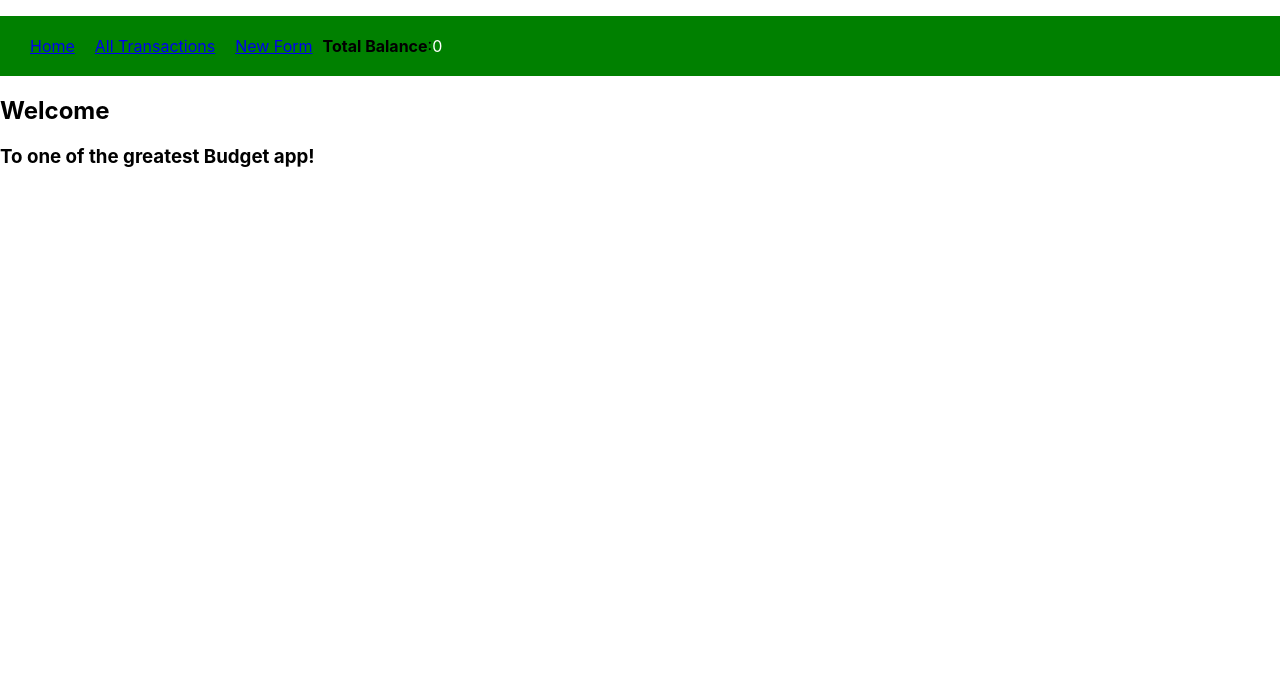
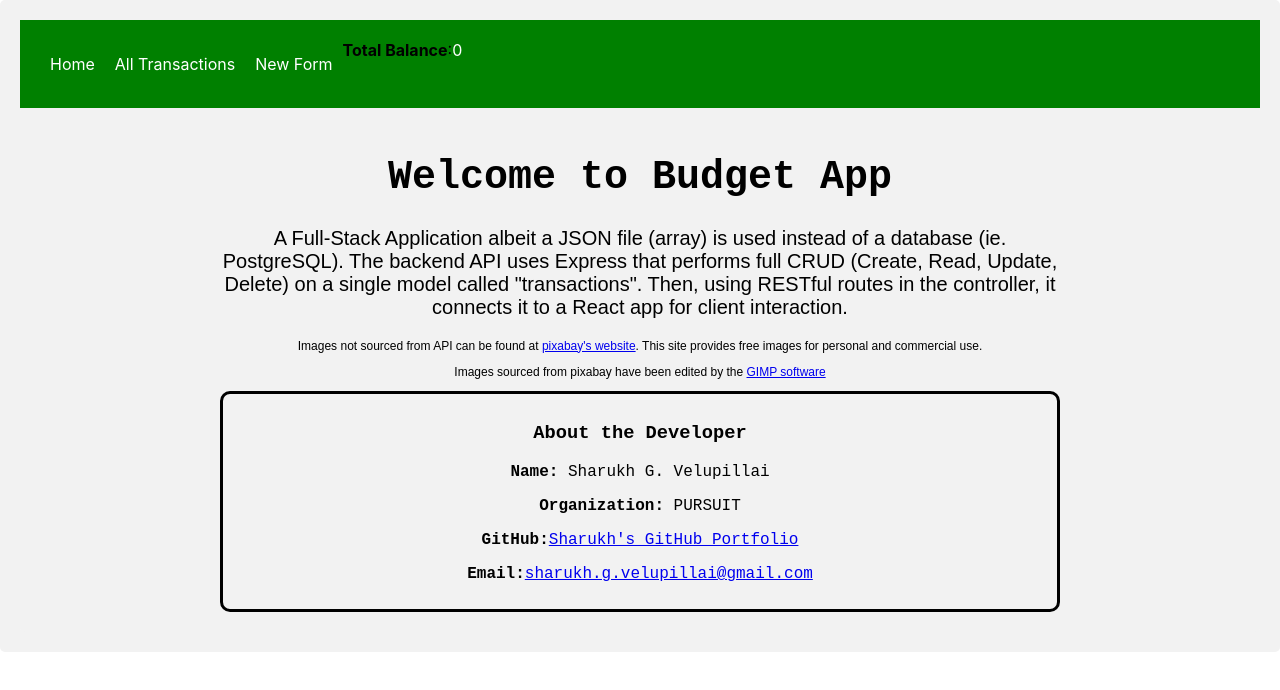
Before and after one commit to SharukhGV/First-FullStack-Project, a React (Create React App) app in the folder client/: page / in a window 1280 px wide. Shown: the top 690 px of the page. Built offline with nearby package versions, Linux system fonts and the light colour scheme; no server answers.

Commit message:
css styling on forms, navbar, home & added  Home content

```diff
--- a/client/src/App.css
+++ b/client/src/App.css
@@ -4,8 +4,27 @@
 
 
 } */
+.homePAge{
+
+  margin: auto;
+  padding-left: 200px;
+  padding-right: 200px;
+  font-size: 20px;
+  text-align: center;
+  font-family:Arial, Helvetica, sans-serif
 
 
+}
+
+.cardContact{
+  text-align: center;
+  font-size: medium;
+  border: solid;
+  border-radius: 10px;
+  padding: 10px;
+  margin: auto;
+  font-family: 'Courier New', Courier, monospace;
+}
 
 table,
 td {
@@ -163,15 +182,6 @@ button:hover{
 
 }
 
-.cardContact{
-  text-align: center;
-  font-size: medium;
-  border: solid;
-  border-radius: 10px;
-  padding: 10px;
-  margin: auto;
-  font-family: 'Courier New', Courier, monospace;
-}
 
 .imagePoster{
   max-width: 500px;
@@ -227,6 +237,95 @@ padding:30px;
   width:300px;
   height:auto;
 }
+
+
+input[type=text] {
+  width: 100%;
+  padding: 12px 20px;
+  margin: 8px 0;
+  display: inline-block;
+  border: 1px solid #ccc;
+  border-radius: 4px;
+  box-sizing: border-box;
+}
+input[type=date] {
+  width: 100%;
+  padding: 12px 20px;
+  margin: 8px 0;
+  display: inline-block;
+  border: 1px solid #ccc;
+  border-radius: 4px;
+  box-sizing: border-box;
+}
+input[type=number] {
+  width: 100%;
+  padding: 12px 20px;
+  margin: 8px 0;
+  display: inline-block;
+  border: 1px solid #ccc;
+  border-radius: 4px;
+  box-sizing: border-box;
+}
+
+textarea {
+  width: 100%;
+  padding: 12px 20px;
+  margin: 8px 0;
+  display: inline-block;
+  border: 1px solid #ccc;
+  border-radius: 4px;
+  box-sizing: border-box;
+}
+
+input[type=submit] {
+  width: 100%;
+  background-color: #4CAF50;
+  color: white;
+  padding: 14px 20px;
+  margin: 8px 0;
+  border: none;
+  border-radius: 4px;
+  cursor: pointer;
+}
+
+input[type=submit]:hover {
+  background-color: #45a049;
+}
+
+div {
+  border-radius: 5px;
+  background-color: #f2f2f2;
+  padding: 20px;
+}
+
+
+ul {
+  list-style-type: none;
+  margin: 0;
+  padding: 0;
+  overflow: hidden;
+  background-color: #333;
+}
+
+li {
+  float: left;
+}
+
+li a {
+  display: block;
+  color: white;
+  text-align: center;
+  padding: 14px 16px;
+  text-decoration: none;
+}
+
+/* Change the link color to #111 (black) on hover */
+li a:hover {
+  background-color: #111;
+}
+
+
+/* MEDIA QUERY FOR SMALLER SCREEN SIZE */
 @media (min-width: 300px) and (max-width: 768px) {
 
 
--- /dev/null
+++ b/client/src/Components/Homemain.js
@@ -0,0 +1,41 @@
+
+function Homemain(){
+
+    const pixstyle= {
+        fontSize:"12px"
+    }
+
+    return(
+    <div className="homePAge">
+    <h1>Welcome to Budget App</h1>
+    <p>A Full-Stack Application albeit a JSON file (array) is used instead of a database (ie. PostgreSQL). The backend API uses Express that performs full CRUD (Create, Read, Update, Delete) on a single model called "transactions". Then, using RESTful routes in the controller, it connects it to a React app for client interaction.</p>
+    <p style={pixstyle}>Images not sourced from API can be found at <a href="https://www.pixabay.com" alt="pixabay site">pixabay's website</a>. This site provides free images for personal and commercial use.
+    </p>
+    <p style={pixstyle}>Images sourced from pixabay have been edited by the <a href="https://www.gimp.org" alt="GIMP site">GIMP software</a></p>
+
+    <div className="cardContact">
+    <h3 >About the Developer</h3>
+
+    <p><strong>Name:</strong> Sharukh G. Velupillai</p>
+    <p><strong>Organization:</strong> PURSUIT</p>
+    <p>
+            <strong>GitHub:</strong>
+            <a href="https://github.com/SharukhGV">
+    Sharukh's GitHub Portfolio        </a>
+          </p><p>
+            <strong>Email:</strong>
+            <a href="mailto:sharukh.g.velupillai@gmail.com">
+              sharukh.g.velupillai@gmail.com
+            </a>
+          </p>
+    </div>
+
+
+
+    </div>
+
+    )
+    }
+
+
+    export default Homemain
--- a/client/src/Components/Nav.js
+++ b/client/src/Components/Nav.js
@@ -17,33 +17,33 @@ useEffect(()=>{
     <nav>
 
       <ul className="no-bullets">
-        <NavLink
+       <li> <NavLink
           className="links"
           to="/"
           exact="true"
           activestyle={{ color: "white" }}
         >
           Home
-        </NavLink>
-        <NavLink
+        </NavLink></li>
+        <li><NavLink
           className="links"
           to="/transactions"
           exact="true"
           activestyle={{ color: "white" }}
         >
           All Transactions
-        </NavLink>
-        <NavLink
+        </NavLink></li>
+       <li> <NavLink
           className="links"
           to="/transactions/new"
           exact="true"
           activestyle={{ color: "white" }}
         >
           New Form
-        </NavLink>
+        </NavLink></li>
         {/* <span className="totalSUM"><TotalSum /></span> */}
         {/* <span>{TotalSum}</span> */}
-        <strong>Total Balance</strong>:
+       <li> <strong>Total Balance</strong>:
         {
           <span
             style={
@@ -62,7 +62,7 @@ useEffect(()=>{
               return accumulator;
             }, 0)}
           </span>
-        }
+        }</li>
       </ul>
     </nav>
   );
--- a/client/src/Pages/Home.js
+++ b/client/src/Pages/Home.js
@@ -1,9 +1,7 @@
+import Homemain from "../Components/Homemain";
 function Home() {
     return (
-      <div className="Home">
-        <h2>Welcome</h2>
-        <h3>To one of the greatest Budget app!</h3>
-      </div>
+    <Homemain/>
     );
   }
 
```
Also changed, not shown: client/src/Components/Home.js (deleted, +0 -10 lines).
